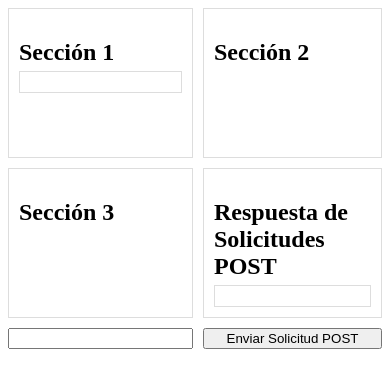
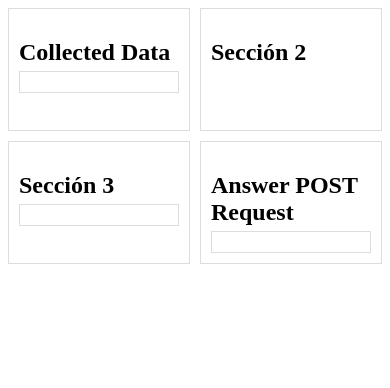
Before and after one commit to CAS-UD/Safe-Anti-Drunk-Driving-System-For-Motorcycles, a Flask app: page / in a window 390 px wide. Shown: the top 388 px of the page. Run offline with Flask 3, Linux system fonts and the light colour scheme; some libraries are stand-ins or nearby versions.

Commit message:
Script and responsive Working

```diff
--- a/templates/index.html
+++ b/templates/index.html
@@ -5,13 +5,16 @@
     <meta name="viewport" content="width=device-width, initial-scale=1.0">
     <title>Flask WebSocket Example</title>
     <script src="https://cdnjs.cloudflare.com/ajax/libs/socket.io/4.1.3/socket.io.js"></script>
+
 </head>
+
 <body>
 
+
+
 <div id="section1">
-    <h2>Sección 1</h2>
+    <h2>Collected Data</h2>
     <div id="content"></div>
-    <!-- Contenido de la primera sección -->
 </div>
 
 <div id="section2">
@@ -21,36 +24,36 @@
 
 <div id="section3">
     <h2>Sección 3</h2>
+    <div id="Img"></div>
     <!-- Contenido de la tercera sección -->
 </div>
 
 <div id="section4">
-    <h2>Respuesta de Solicitudes POST</h2>
+    <h2>Answer POST Request</h2>
     <div id="verificacion"></div>
 </div>
-
-<input type="text" id="postData">
-<button onclick="sendPostRequest()">Enviar Solicitud POST</button>
 
 <script>
 var socket = io.connect('http://' + document.domain + ':' + location.port);
 
-socket.on('response', function(data) {
-    // Aquí puedes manejar la respuesta de otras secciones si es necesario
-    console.log(data);
+socket.on('post_request_response', function(data) {
+    // Muestra el contenido en un div y la verificación en otro div
+    document.getElementById('content').innerHTML = `${data.content}`;
+    document.getElementById('verificacion').innerHTML = `${data.verificacion}`;
+
+    // Actualiza la imagen en función de data.verificacion
+    var imgDiv = document.getElementById('Img');
+    // Verifica el valor de data.verificacion y elige la imagen correspondiente
+    if (data.verificacion === 'IMU demasiado inclinado hacia adelante/atrás (eje X).') {
+        imgDiv.innerHTML = '<img src="static/InclinadaAdelante.png" alt="Adelante">';
+    } else if (data.verificacion === 'IMU demasiado inclinado hacia la derecha/izquierda (eje Y).') {
+        imgDiv.innerHTML = '<img src="static/InclinadaDerecha.png" alt="Derecha">';
+    } else {
+        imgDiv.innerHTML = '<img src="static/PosicionAceptable.png" alt="Aceptable">';
+    }
+
 });
 
-socket.on('post_request_response', function(data) {
-    // Muestra el contenido en un div y la verificación en otro div
-    document.getElementById('content').innerHTML = `Contenido: ${data.content}`;
-    document.getElementById('verificacion').innerHTML = `Respuesta: ${data.verificacion}`;
-});
-
-function sendPostRequest() {
-    var postData = document.getElementById('postData').value;
-    socket.emit('post_request', {content: postData});
-    document.getElementById('postData').value = '';  // Limpiar el campo después de enviar la solicitud
-}
 </script>
 
 <style>
```
Also changed, not shown: FuzzyLogic.py (+29 -5 lines), README.md, static/InclinadaAdelante.png (added), static/InclinadaAtras.png (added), static/InclinadaDerecha.png (added), static/InclinadaIzquierda.png (added), static/PosicionAceptable.png (added), static/Test.png (deleted), 1 other file.
